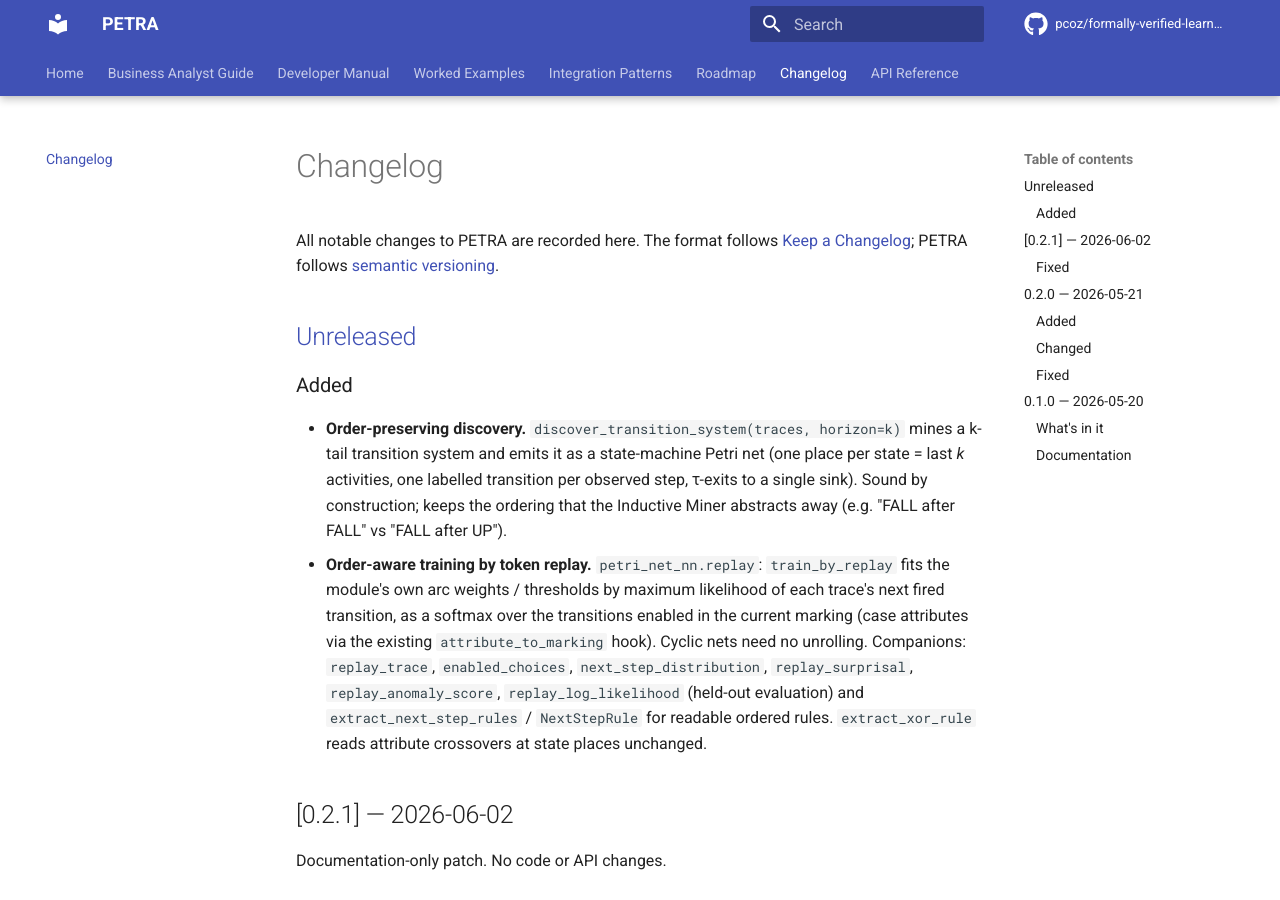
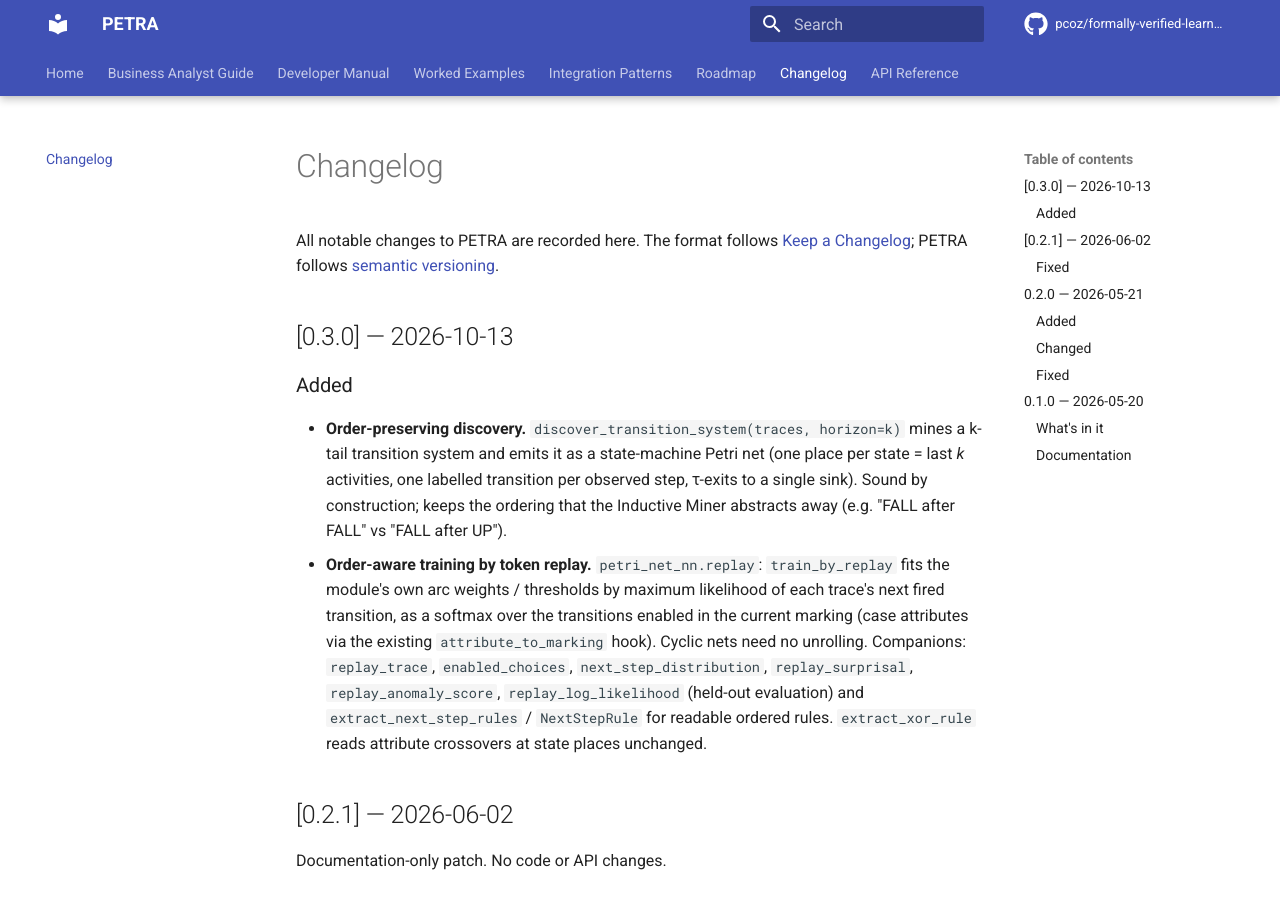
Before and after one commit to pcoz/formally-verified-learnable-process-intelligence, an MkDocs documentation site: the page built from docs/CHANGELOG.md, in a window 1280 px wide and 900 px high. Built offline with MkDocs 1.6.1 and Material for MkDocs 9.7.7, drawn with Linux system fonts in a browser that asks for light colours; comment, search, counter and statistics services are not loaded.

Commit message:
v0.3.0: order-preserving discovery and replay training

```diff
--- a/docs/CHANGELOG.md
+++ b/docs/CHANGELOG.md
@@ -4,7 +4,7 @@
 [Keep a Changelog](https://keepachangelog.com/en/1.1.0/); PETRA
 follows [semantic versioning](https://semver.org/).
 
-## [Unreleased]
+## [0.3.0] — 2026-10-13
 
 ### Added
 
--- a/petri_net_nn/__init__.py
+++ b/petri_net_nn/__init__.py
@@ -1,7 +1,7 @@
 # Version is the single source of truth for the package — read by
 # setuptools at build time (see pyproject.toml's tool.setuptools.dynamic
 # block) and exposed to users at runtime via petri_net_nn.__version__.
-__version__ = "0.2.1"
+__version__ = "0.3.0"
 
 from petri_net_nn.adapter import (
     ScenarioContext,
```
